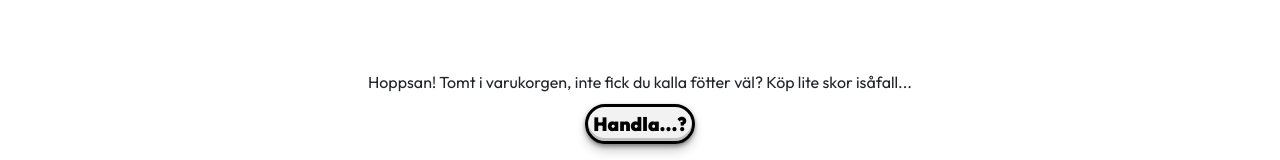
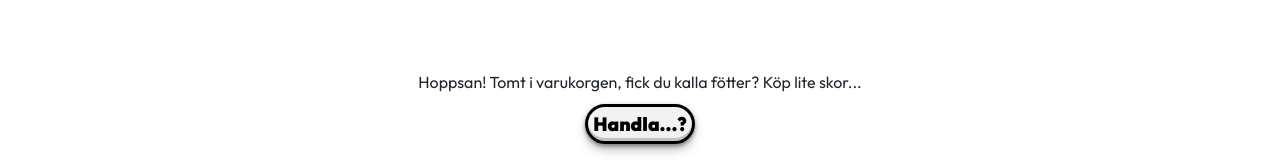
Before and after one commit to PhilipSamuelsson/Tjuvjakt, a Vue app: page /summary in a window 1280 px wide. Shown: the part 246-406 px from the top of the page. Built offline with nearby package versions, Linux system fonts and the light colour scheme; a web font is replaced by a local one.

Commit message:
summary updated

```diff
--- a/src/views/SummaryView.vue
+++ b/src/views/SummaryView.vue
@@ -1,7 +1,7 @@
 <template>
   <h2>Översikt</h2>
   <div v-if="!getCartTotal" class="optional-message">
-    <p>Hoppsan! Tomt i varukorgen, inte fick du kalla fötter väl? Köp lite skor isåfall... </p>
+    <p>Hoppsan! Tomt i varukorgen, fick du kalla fötter? Köp lite skor... </p>
     <RouterLink to="/products" class="action-btn">Handla...?</RouterLink>
   </div>
 
```
